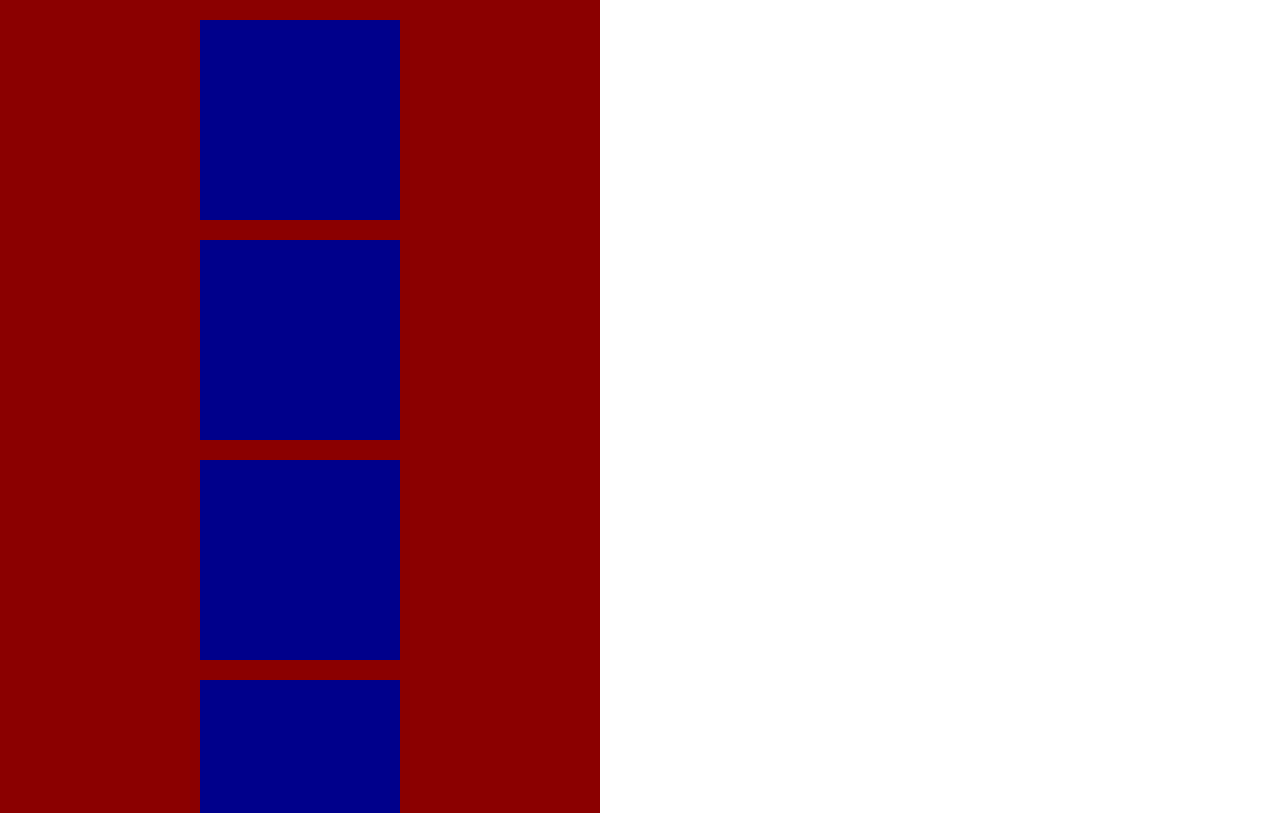
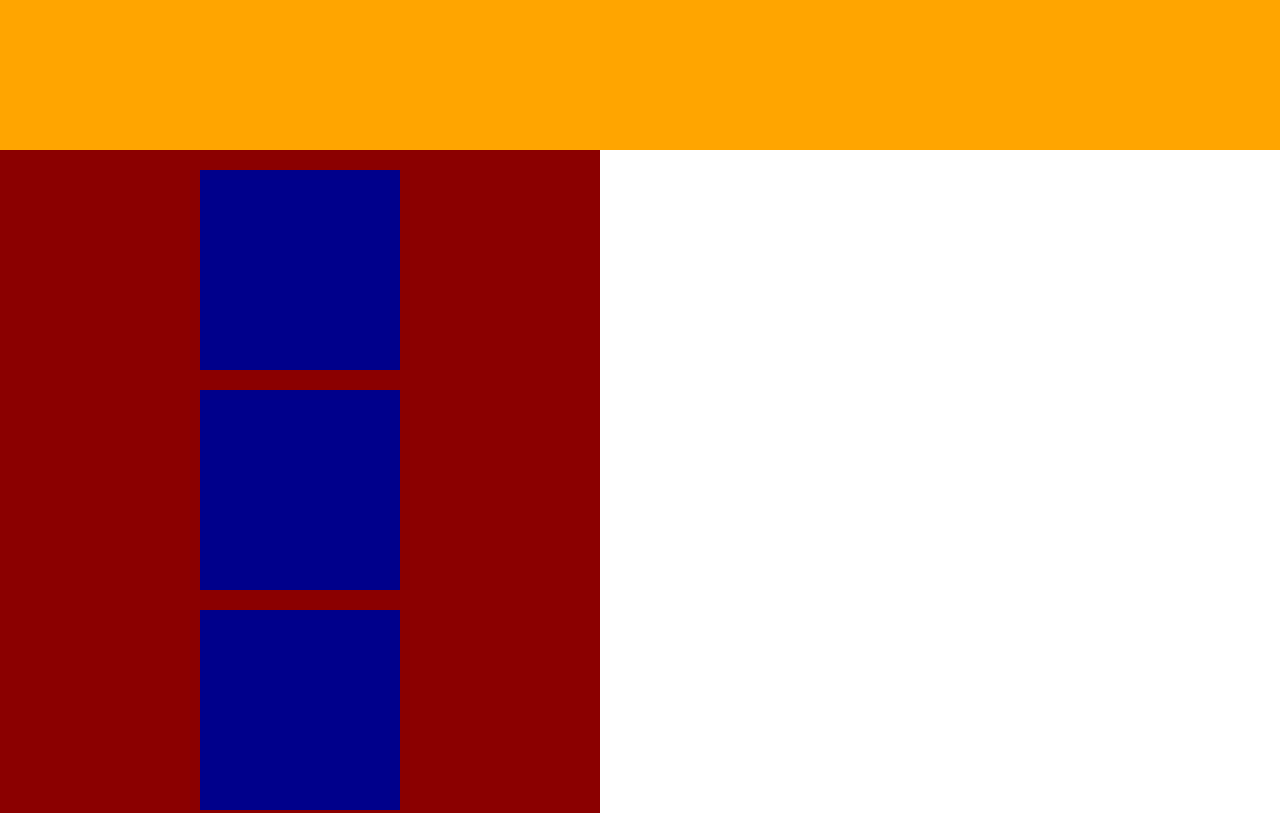
Before and after one commit to zmarston/portfolio-december, a plain HTML site: page Desktop/portfolio-december/index.html in a window 1280 px wide. Shown: the top 813 px of the page. Drawn offline with nearby package versions, Linux system fonts and the light colour scheme.

Commit message:
add header and noramlize css

```diff
--- a/Desktop/portfolio-december/index.html
+++ b/Desktop/portfolio-december/index.html
@@ -8,6 +8,9 @@
     <title>Portfolio</title>
   </head>
   <body>
+    <div class="header">
+
+    </div>
     <div class="grid">
       <div class="block">
 
--- a/Desktop/portfolio-december/sass/_main.scss
+++ b/Desktop/portfolio-december/sass/_main.scss
@@ -19,3 +19,9 @@
   height: 200px;
   margin-top: 20px;
 }
+
+.header {
+  width: 100vw;
+  height: 150px;
+  background-color: orange;
+}
```
Also changed, not shown: Desktop/portfolio-december/css/normalize.css (added), Desktop/portfolio-december/css/styles.css, 1 other file.
